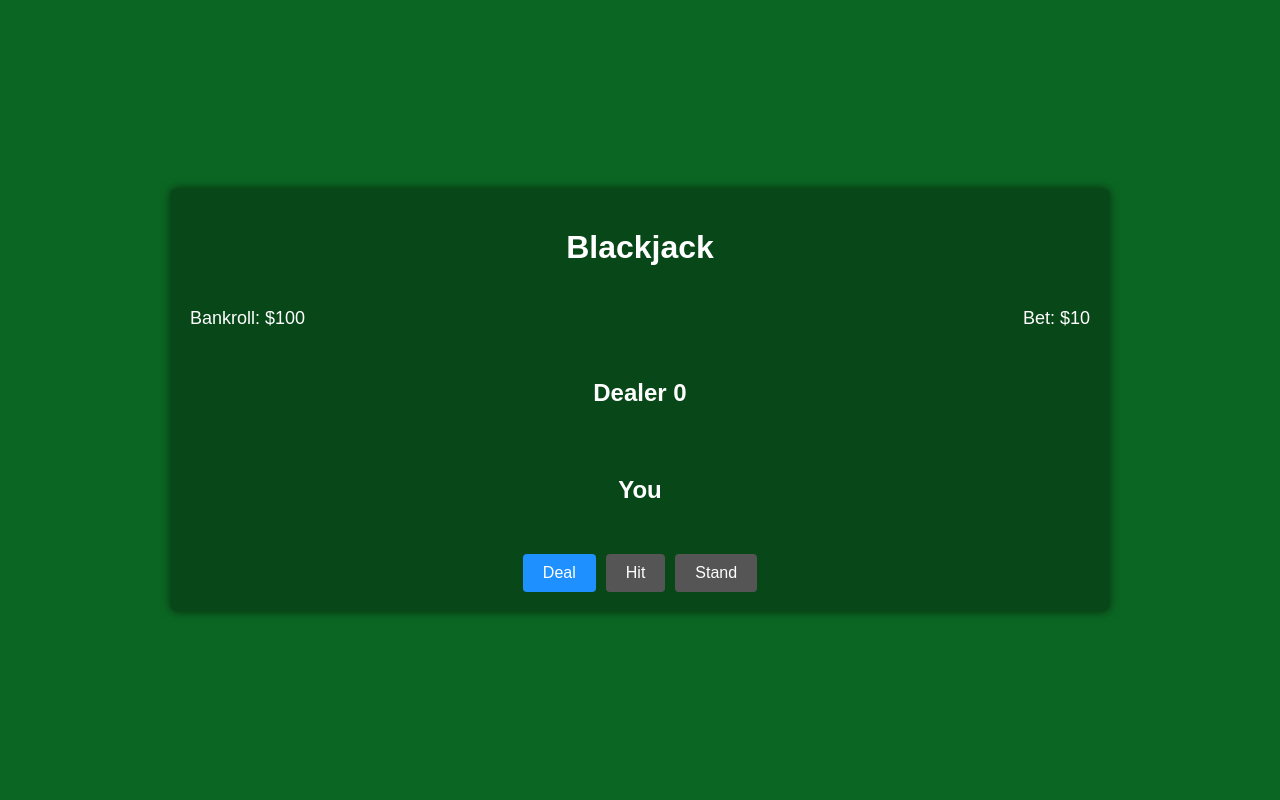
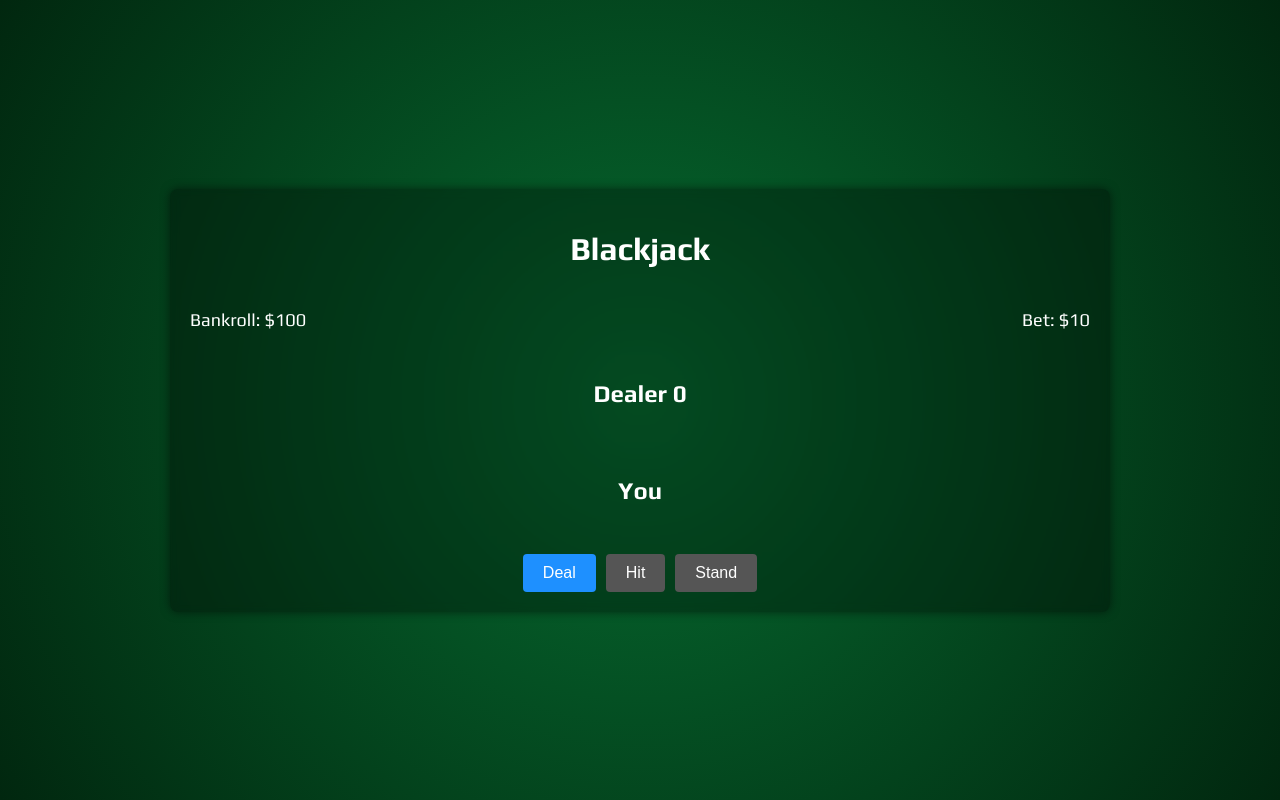
Before and after one commit to Leon210519/PyBJ, a Flask app: page / in a window 1280 px wide. Run offline with Flask 3, Linux system fonts and the light colour scheme; data that the repository does not hold is empty.

Commit message:
Enhance HTML with modern styling and animations

```diff
--- a/templates/index.html
+++ b/templates/index.html
@@ -5,10 +5,42 @@
     <meta name="viewport" content="width=device-width, initial-scale=1.0">
     <title>Blackjack</title>
     <link rel="stylesheet" href="{{ url_for('static', filename='style.css') }}">
+    <link rel="preconnect" href="https://fonts.googleapis.com">
+    <link rel="preconnect" href="https://fonts.gstatic.com" crossorigin>
+    <link href="https://fonts.googleapis.com/css2?family=Play:wght@400;700&display=swap" rel="stylesheet">
+    <link rel="stylesheet" href="https://cdnjs.cloudflare.com/ajax/libs/animate.css/4.1.1/animate.min.css" />
+    <style>
+        body {
+            font-family: 'Play', sans-serif;
+            background: radial-gradient(circle at center, #066b30 0%, #01270f 100%);
+        }
+        .table {
+            animation: fadeIn 1s ease-in-out;
+            backdrop-filter: blur(4px);
+        }
+        .cards img {
+            animation: popIn 0.3s ease-out;
+        }
+        .controls button {
+            transition: transform 0.2s, box-shadow 0.2s;
+        }
+        .controls button:hover:not(:disabled) {
+            transform: scale(1.1);
+            box-shadow: 0 0 10px rgba(255, 255, 255, 0.5);
+        }
+        @keyframes popIn {
+            from { transform: scale(0.5); opacity: 0; }
+            to { transform: scale(1); opacity: 1; }
+        }
+        @keyframes fadeIn {
+            from { opacity: 0; transform: scale(0.95); }
+            to { opacity: 1; transform: scale(1); }
+        }
+    </style>
 </head>
 <body>
-    <div class="table" id="game">
-        <h1>Blackjack</h1>
+    <div class="table animate__animated animate__zoomIn" id="game">
+        <h1 class="animate__animated animate__fadeInDown">Blackjack</h1>
 
         <div id="status" class="status">
             <div>Bankroll: $<span id="bankroll-value"></span></div>
```
